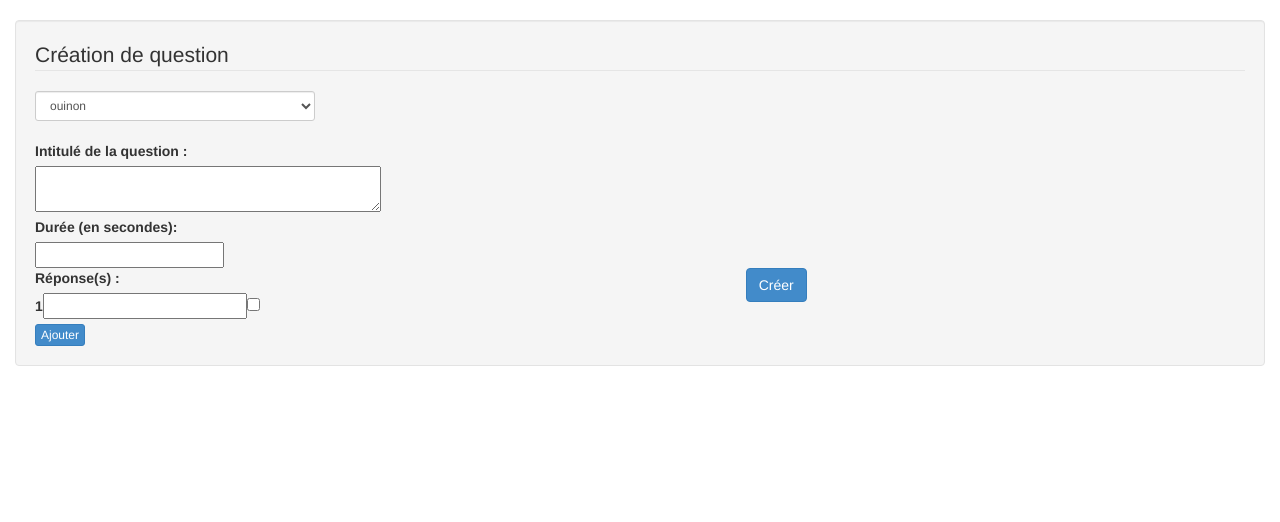
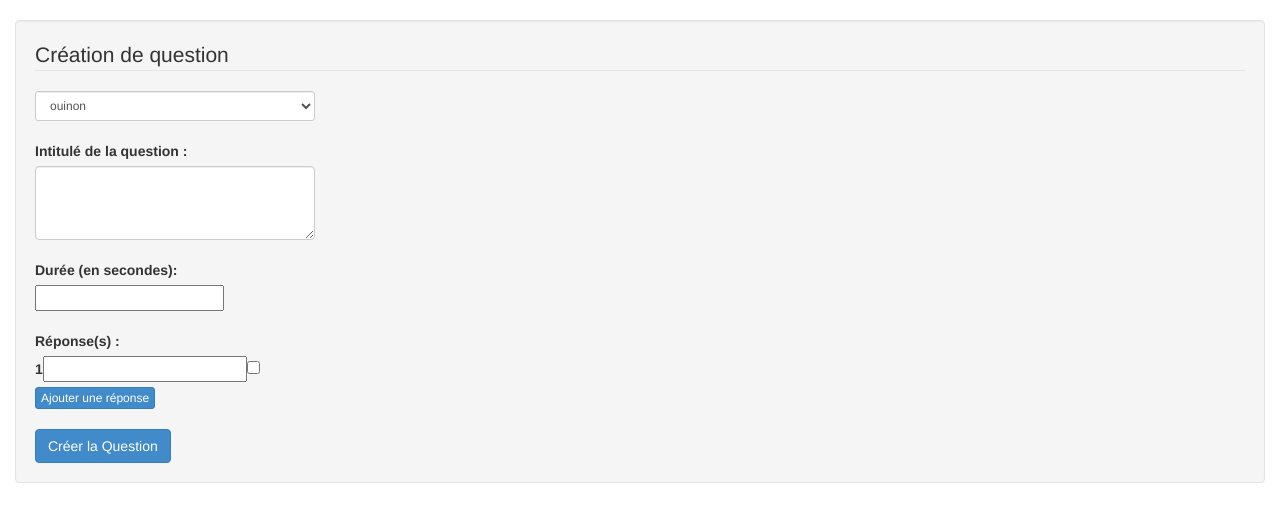
Before and after one commit to selas/atpa, a Django app: page /appli/new_question/ in a window 1280 px wide. Shown: the part 70-592 px from the top of the page. Run offline with Django 3.2, Linux system fonts and the light colour scheme; parts of the project's set-up code (start-up, migrations or seed data) failed here and were passed over; some libraries are stand-ins or nearby versions.

Commit message:
BootStrap sur la page de création de question

```diff
--- a/appli/forms.py
+++ b/appli/forms.py
@@ -13,7 +13,7 @@ class AjoutQuestion(forms.Form):
 	for monType in mesTypes :
 		CHOICES.append([monType.id, monType.libelle])
 
-	intituleQuestion = forms.CharField(widget = forms.Textarea(attrs = {'rows' : '2' ,'class':'special'}))
+	intituleQuestion = forms.CharField(widget = forms.Textarea(attrs = {'rows' : '3', 'style' : 'resize:vertical', 'class' : 'form-control'}))
 
 	temps = forms.TimeField(label="Temps pour répondre", required=True, input_formats=("%M:%S",))
 
--- a/atpa/templates/appli/formQuestion.html
+++ b/atpa/templates/appli/formQuestion.html
@@ -16,8 +16,8 @@
 		<script src="http://code.jquery.com/jquery-1.8.2.min.js"></script>
 		<script type="text/javascript">
 			$(document).ready(function(){
-				$("input[name='champReponses_lib']").val() = ''
-				$("input[name='champReponses_bool']").val() = ''
+				$("input[name='champReponses_lib']").val("");
+				$("input[name='champReponses_bool']").val("");
 
 				var MAX_FIELDS = 9;
 				var fields = 1;
@@ -57,52 +57,50 @@
 	<body>
 		<section class="container-fluid">
 			<header class="page-header">
-				<a href="../accueil" title="cliquer ici pour revenir à l'acceuil">Accueil</a>
+				<a href="../accueil" title="Cliquer ici pour revenir à l'accueil">Accueil</a>
 			</header>
 
 			<form class="well" method="POST">{% csrf_token %}
 				<fieldset>
-					<legend>Création de question</legend>
+					<legend class="legend">Création de question</legend>
 					<div class="row">
-						<div class="col-md-3 col-sm-3 col-xs-2" >
+						<div class="col-sm-4 col-md-3 col-lg-3" >
 							{{ form.typeQuestion }}
 						</div>
 					</div>
 
-
-
 <!-- QUESTION -->
 					<div class="row">
-						<div class="col-md-3">
-							<section>
-								<br/>
-								<label for="id_intituleQuestion" title="Saisissez un intitulé de question">
-									Intitulé de la question :
-								</label>
-								{{ form.intituleQuestion }}
+						<div class="col-sm-4 col-md-3 col-lg-3"><br/>
+							<label for="id_intituleQuestion" title="Saisissez un intitulé de question">Intitulé de la question :</label><br/>
+							{{ form.intituleQuestion }}
+						</div>
+					</div>
 
-								<label for="id_temps" title="Saisissez une durée pour la question">
-									Durée (en secondes):
-								</label>
-								{{ form.temps }}
-							</section>
+<!-- TEMPS -->
+					<div class="row"><br/>
+						<div class="col-sm-4 col-md-3 col-lg-3">
+							<label for="id_temps" title="Saisissez une durée pour la question">Durée (en secondes):</label><br/>
+							{{ form.temps }}
 						</div>
 					</div>
 
 <!-- REPONSES -->
-					<div id="reponses" class="row col-md-3">
-						<label for="reponses">Réponse(s) :</label><br>
-						<label>1<input type="text" name="reponse" class="reponse"><input class="large" type="checkbox" name="choix"></label>
+					<div id="reponses" class="row">
+						<div class="col-xs-7 col-sm-4 col-md-4 col-lg-3"><br/>
+							<label for="reponses">Réponse(s) :</label><br>
+							<label>1<input type="text" name="reponse" class="reponse"><input class="large" type="checkbox" name="choix"></label>
 
-						<br><input name="add" type="button" value="Ajouter" class="btn btn-primary btn-xs"/>
+							<br><input name="add" type="button" value="Ajouter une réponse" class="btn btn-primary btn-xs"/>
+						</div>
 					</div>
 
 <!-- CREATION -->
-					<section class="text-center">
-						<button name="submit" class="btn btn-primary btn-large" title="cliquer ici pour créer la question">
-							Créer
-						</button>
-					</section>
+					<div class="row">
+						<div class="col-sm-4 col-md-3 col-lg-3"><br/>
+							<button name="submit" class="btn btn-primary btn-large" title="cliquer ici pour créer la question">Créer la Question </button>
+						</div>
+					</div>
 				</fieldset>
 				<input name="champReponses_lib" type="hidden"/>
 				<input name="champReponses_bool" type="hidden"/>
```
